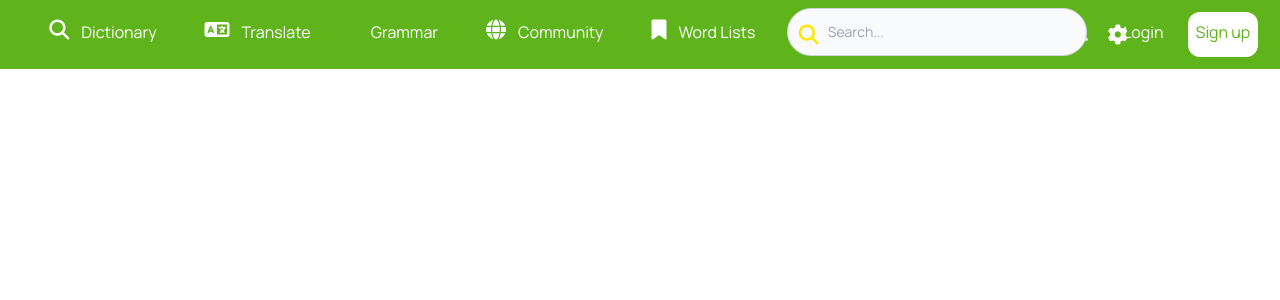
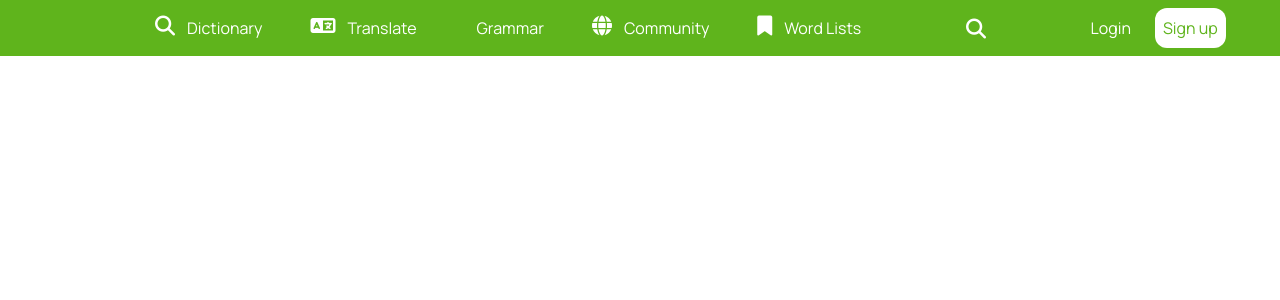
Before and after one commit to maianh277/Bea-Dictionary-Website, a React (Create React App) app: page / in a window 1280 px wide. Shown: the top 300 px of the page. Built offline with nearby package versions, Linux system fonts and the light colour scheme.

Commit message:
Nav before login

```diff
--- /dev/null
+++ b/src/component/Search.js
@@ -0,0 +1,49 @@
+import React from "react";
+
+const Search = () => {
+    return (
+        <div className="bg-[#D9FFBB]  p-6 flex flex-row justify-around">
+            {/* Select language */}
+            <form action="#" className="m-2">
+                <select
+                    name="languages"
+                    id="lang"
+                    className="bg-[#5FB41C] text-white rounded-lg p-2 "
+                >
+                    <option value="en-en" className="bg-white text-[#5FB41C]">
+                        English-English
+                    </option>
+                    <option value="en-vn" className="bg-white text-[#5FB41C]">
+                        English-Vietnamese
+                    </option>
+                </select>
+            </form>
+            {/* Search section */}
+            <form className="w-full">
+                <label
+                    for="default-search"
+                    class="text-sm font-medium text-gray-900 sr-only dark:text-black"
+                >
+                    Search
+                </label>
+                <div class="relative">
+                    <input
+                        type="search"
+                        id="default-search"
+                        className="block w-full p-4 pl-10 text-sm text-gray-900 border border-gray-300 rounded-lg focus:ring-blue-500 focus:border-blue-500 dark:text-black dark:focus:ring-teal-500 dark:focus:border-teal-500"
+                        placeholder="Search..."
+                        required
+                    ></input>
+                    <button
+                        type="submit"
+                        class="text-white absolute right-2.5 bottom-2.5 bg-teal-700 hover:bg-teal-800 focus:ring-4 focus:outline-none focus:ring-blue-300 font-medium rounded-lg text-sm px-4 py-2 dark:bg-teal-600 dark:hover:bg-teal-700 dark:focus:ring-teal-800"
+                    >
+                        Search
+                    </button>
+                </div>
+            </form>
+        </div>
+    );
+};
+
+export default Search;
--- /dev/null
+++ b/src/component/header/HeaderAfter.js
@@ -0,0 +1,7 @@
+import React from "react";
+
+const HeaderAfter = () => {
+    return <div></div>;
+};
+
+export default HeaderAfter;
--- a/src/component/header/HeaderBefore.js
+++ b/src/component/header/HeaderBefore.js
@@ -1,19 +1,15 @@
-import React from "react";
+import React, { useState } from "react";
+import Search from "../Search";
 
 const HeaderBefore = () => {
+    const [search, setSearch] = useState(false);
+    const showSearchBar = () => {
+        setSearch(!search);
+    };
     return (
+        <div>
             <div className="header">
-            <nav className=" flex flex-row justify-around bg-clip-padding bg-[#5FB41C] p-2">
-                {/* {[
-                    ["Dictionary", "/dictionary"],
-                    ["Translate", "/translate"],
-                    ["Grammar", "/grammar"],
-                    ["Community", "/community"],
-                ].map(([title, url]) => (
-                    <a href={url} className="hover:text-[#FFE600]">
-                        {title}
-                    </a>
-                ))} */}
+                <nav className=" flex flex-row justify-around bg-clip-padding bg-[#5FB41C] p-1">
                     <div className="logo">
                         <img src="" alt=""></img>
                     </div>
@@ -40,35 +36,11 @@ const HeaderBefore = () => {
                         </li>
                     </ul>
 
-                {/* Search Bar */}
-                <form className="flex flex-row">
-                    <label
-                        for="default-search"
-                        class="mb-2 text-sm font-medium text-gray-900 sr-only"
-                    >
-                        Search
-                    </label>
-                    <div class="relative">
-                        <div className="absolute inset-y-0 left-0 flex items-center pl-3 pointer-events-none">
-                            <i class="fa-solid fa-magnifying-glass fa-lg text-[#FFE600]"></i>
-                        </div>
-                        <input
-                            type="search"
-                            className="block w-[300px] h-[90%] p-4 pl-10 text-sm text-gray-900 border border-gray-300 rounded-3xl bg-gray-50 focus:ring-blue-500 focus:border-blue-500 dark:placeholder-gray-400 dark:text-white dark:focus:ring-blue-500 dark:focus:border-blue-500"
-                            placeholder="Search..."
-                            required
-                        ></input>
-                    </div>
-                </form>
-                {/* Notification + Setting */}
-                <button
-                    type="button"
-                    class="p-1 text-white focus:outline-none focus:ring-2 focus:ring-white focus:ring-offset-2 -m-10"
-                >
-                    <span class="sr-only">View notifications</span>
-                    <i class=" mr-5 fa-solid fa-lg leading-none fa-bell  hover:text-[#FFE600]"></i>
-                    <i class="fa-solid fa-lg leading-none fa-gear  hover:text-[#FFE600]"></i>{" "}
-                </button>
+                    {/* Search */}
+                    <i
+                        class="fa-solid fa-magnifying-glass fa-lg text-white hover:text-[#FFE600] mt-6"
+                        onClick={showSearchBar}
+                    ></i>
 
                     {/* Login - Signup */}
                     <ul className="flex flex-row gap-4 p-1">
@@ -80,6 +52,10 @@ const HeaderBefore = () => {
                         </li>
                     </ul>
                 </nav>
+                <div className="ease-in-out delay-150">
+                    {search ? <Search></Search> : <></>}
+                </div>
+            </div>
         </div>
     );
 };
```
Lines whose indentation alone changed are shown as unchanged.
